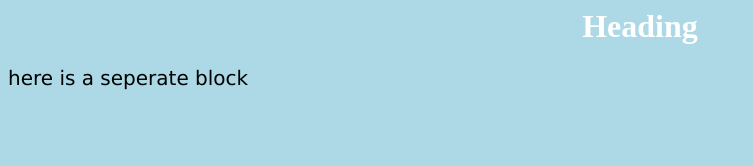
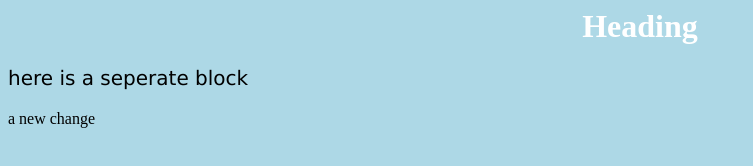
Before and after one commit to its-Ced-It-Works/does-it-work, a plain HTML site: page index.html in a window 1280 px wide. Shown: the whole page, without its empty margins (0-753 px from the left). Drawn offline with Linux system fonts and the light colour scheme.

Commit message:
update index.html

```diff
--- a/index.html
+++ b/index.html
@@ -7,6 +7,7 @@
         <h1>Heading</h1>
         <div id="myblock">
             <p>here is a seperate block</p>
+            a new change
         </div>
     </body>
 </html>
```
